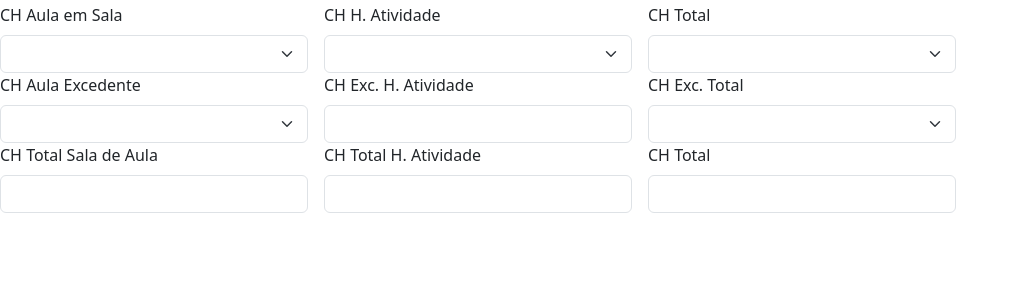
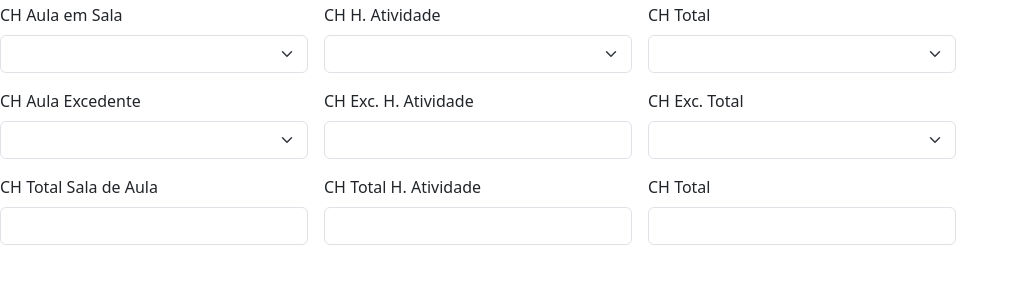
Before and after one commit to profaroldof/afsistemasbr, a plain HTML site: page index.html in a window 1280 px wide. Shown: the part 53-336 px from the top of the page, without its empty margins (0-1019 px from the left). Drawn offline with nearby package versions, Linux system fonts and the light colour scheme.

Commit message:
Update index.html

```diff
--- a/index.html
+++ b/index.html
@@ -16,7 +16,7 @@
   <body>
     <h1>Funções de Cálculo Automatizado</h1>
     <form>
-      <div class="row g-3">
+      <div class="row g-3 mb-3">
         <div class="col-md-3">
           <label for="ch_aula" class="form-label">CH Aula em Sala</label>
           <select id="ch_aula" class="form-select">
@@ -46,7 +46,7 @@
         </div>
       </div>
 
-      <div class="row g-3">
+      <div class="row g-3 mb-3">
         <div class="col-md-3">
           <label for="ch_exc_aula" class="form-label">CH Aula Excedente</label>
           <select id="ch_exc_aula" class="form-select">
@@ -119,7 +119,7 @@
         </div>
       </div>
 
-      <div class="row g-3">
+      <div class="row g-3 mb-3">
         <div class="col-md-3">
           <label for="ch_total_aula" class="form-label">CH Total Sala de Aula</label>
           <input  id="ch_total_aula" type="number" class="form-control">
```
